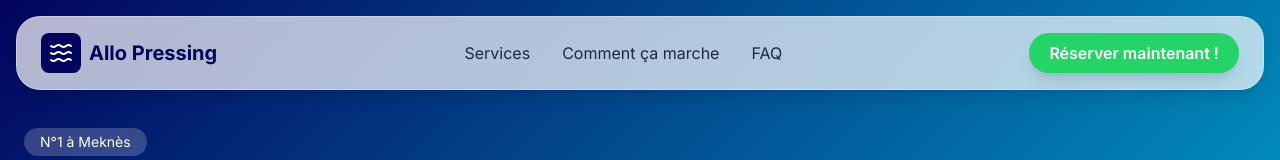
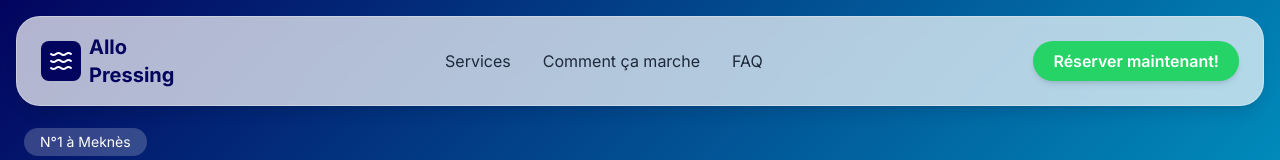
Before and after one commit to alaeeddiine/pressingv2, a plain HTML site: page index.html in a window 1280 px wide. Shown: the top 160 px of the page. Drawn offline with nearby package versions, Linux system fonts and the light colour scheme.

Commit message:
changes whatsapp

```diff
--- a/index.html
+++ b/index.html
@@ -53,15 +53,22 @@
                 <div class="w-10 h-10 bg-[#03045E] rounded-lg flex items-center justify-center text-white">
                     <i data-lucide="waves"></i>
                 </div>
-                <span class="text-xl font-bold text-[#03045E]">Allo Pressing</span>
+                <span class="text-xl font-bold text-[#03045E]">Allo <br> Pressing</span>
             </div>
             <div class="hidden md:flex gap-8 font-medium">
                 <a href="#services" class="hover:text-[#00B4D8] transition">Services</a>
                 <a href="#process" class="hover:text-[#00B4D8] transition">Comment ça marche</a>
                 <a href="#faq" class="hover:text-[#00B4D8] transition">FAQ</a>
             </div>
-            <a href="https://wa.me/212600000000" target="_blank" class="relative group overflow-hidden px-5 py-2 rounded-full font-semibold transition-all duration-300 bg-[#25D366] text-white flex items-center gap-2 shadow-lg">
-                <span class="block transition-all duration-300 group-hover:opacity-0 group-hover:translate-y-[-10px]">Réserver maintenant !</span>
+            <a href="https://wa.me/212600000000" target="_blank" class="relative group overflow-hidden
+          inline-flex w-fit
+          px-1.5 py-0.5 text-[11px]
+          md:px-5 md:py-2 md:text-base
+          rounded-full font-semibold
+          transition-all duration-300
+          bg-[#25D366] text-white
+          items-center gap-1 shadow-md">
+                <span class="block transition-all duration-300 group-hover:opacity-0 group-hover:translate-y-[-10px]">Réserver maintenant!</span>
                 <span class="absolute left-0 top-0 w-full h-full flex items-center justify-center opacity-0 group-hover:opacity-100 group-hover:translate-y-0 transition-all duration-300">
                     <svg xmlns="http://www.w3.org/2000/svg" viewBox="0 0 32 32" fill="currentColor" class="w-5 h-5 mr-2"><path d="M16 3C9.373 3 4 8.373 4 15c0 2.385.668 4.605 1.82 6.5L4 29l7.74-1.78A12.94 12.94 0 0 0 16 27c6.627 0 12-5.373 12-12S22.627 3 16 3zm0 22.917c-2.09 0-4.13-.547-5.89-1.583l-.42-.25-4.6 1.06 1.01-4.48-.27-.44A10.93 10.93 0 0 1 5.083 15C5.083 9.477 9.477 5.083 16 5.083c6.523 0 10.917 4.394 10.917 10.917 0 6.523-4.394 10.917-10.917 10.917zm5.44-7.13c-.3-.15-1.77-.87-2.04-.97-.27-.1-.47-.15-.67.15-.2.3-.77.97-.95 1.17-.17.2-.35.22-.65.07-.3-.15-1.27-.47-2.42-1.5-.89-.79-1.5-1.77-1.68-2.07-.18-.3-.02-.46.13-.61.13-.13.3-.35.45-.53.15-.18.2-.3.3-.5.1-.2.05-.37-.02-.52-.07-.15-.67-1.62-.92-2.22-.24-.58-.48-.5-.67-.51-.17-.01-.37-.01-.57-.01-.2 0-.52.07-.8.37-.27.3-1.05 1.03-1.05 2.5 0 1.47 1.07 2.89 1.22 3.09.15.2 2.1 3.21 5.09 4.37.71.25 1.26.4 1.69.51.71.18 1.36.16 1.87.1.57-.07 1.77-.72 2.02-1.41.25-.7.25-1.3.18-1.41-.07-.11-.27-.18-.57-.32z"/></svg>
                     WhatsApp
```
